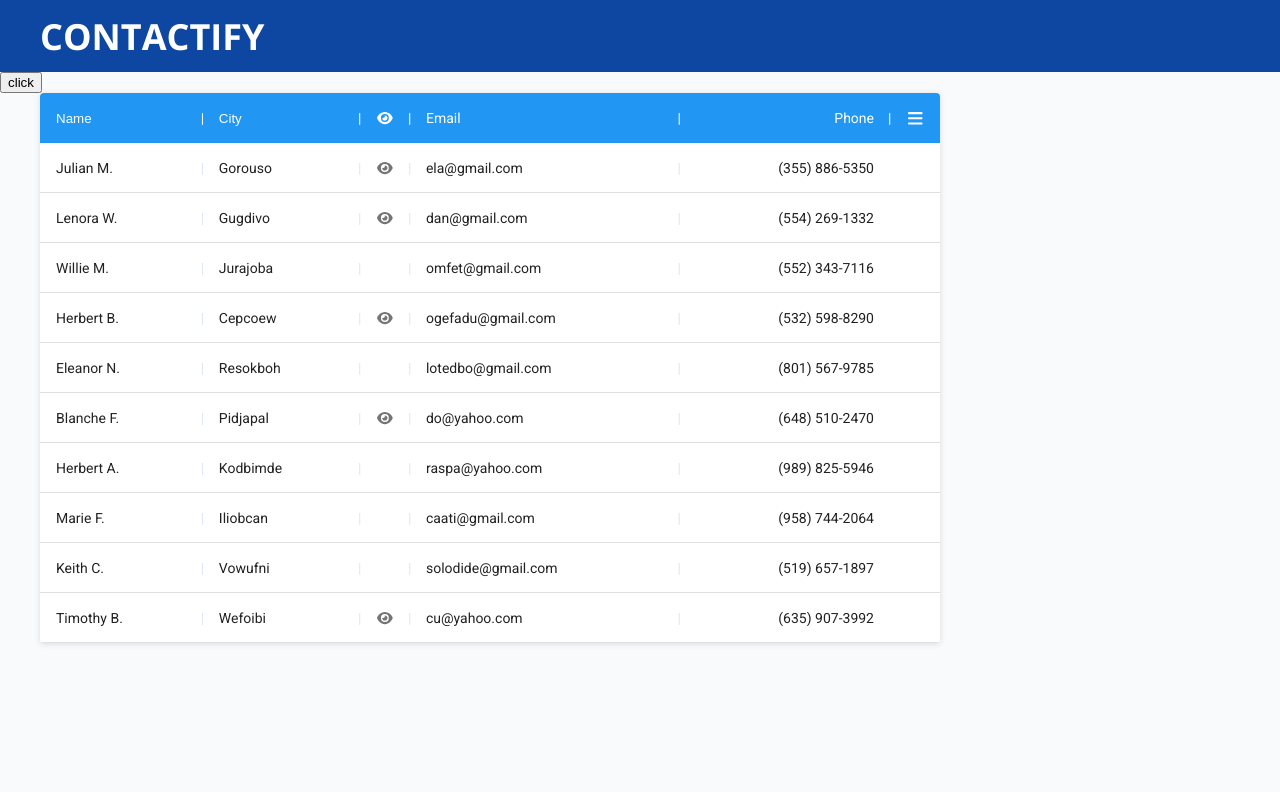
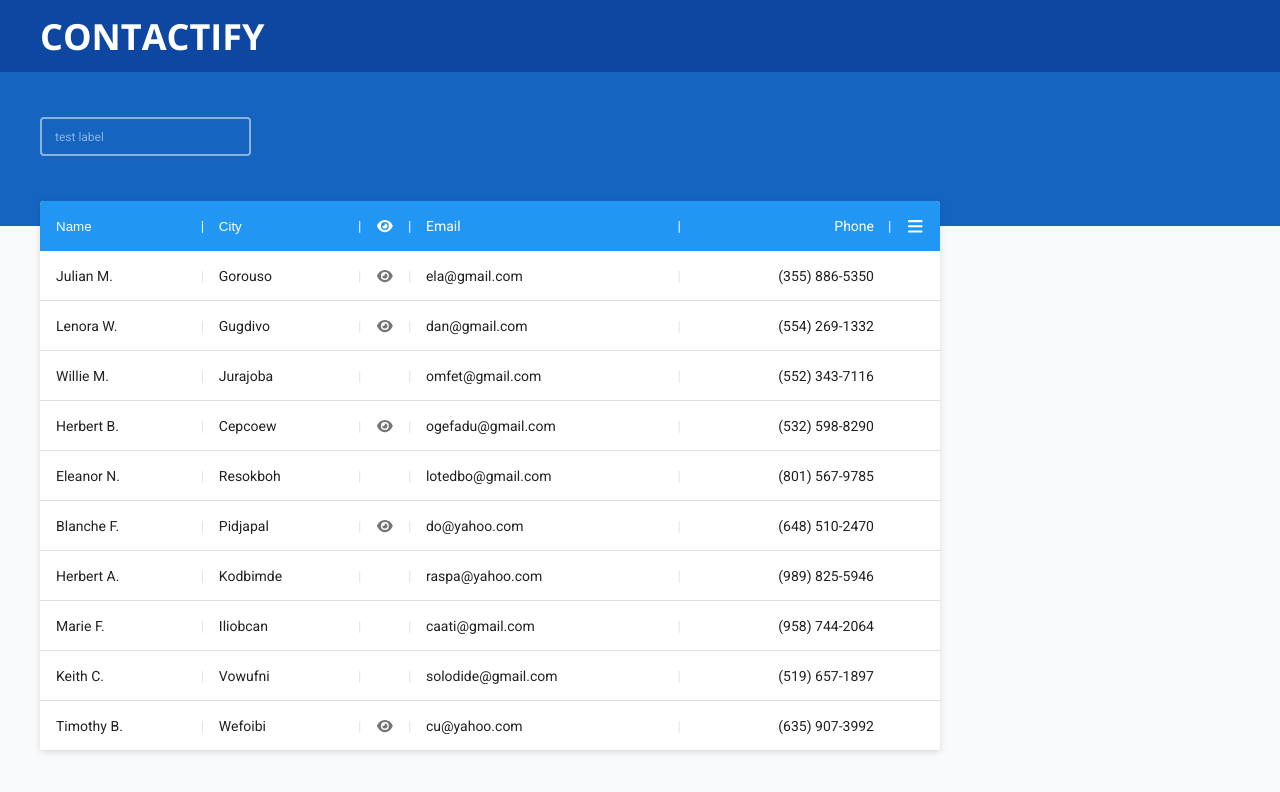
Before and after one commit to vytascepulis/metasite-task, a React (Vite) app: page / in a window 1280 px wide. Shown: the top 792 px of the page. Built offline with nearby package versions, Linux system fonts and the light colour scheme.

Commit message:
init <Input, <FilterBar

```diff
--- /dev/null
+++ b/src/components/Input/index.tsx
@@ -0,0 +1,32 @@
+import style from "./style.module.sass";
+import { useState } from "react";
+import classNames from "classnames";
+
+interface Props {
+  label: string;
+  onChange: (value: string) => void;
+}
+
+const Input = ({ label, onChange }: Props) => {
+  const [value, setValue] = useState("");
+
+  const handleOnChange = (event: React.ChangeEvent<HTMLInputElement>) => {
+    const val = event.target.value;
+    onChange(val);
+    setValue(val);
+  };
+
+  return (
+    <div className={style.inputWrapper}>
+      <input
+        className={classNames(style.input, { [style.isFilled]: value })}
+        type="text"
+        onChange={handleOnChange}
+        value={value}
+      />
+      <span className={style.label}>{label}</span>
+    </div>
+  );
+};
+
+export default Input;
--- /dev/null
+++ b/src/components/Input/style.module.sass
@@ -0,0 +1,43 @@
+@import '../../styles/imports'
+
+.inputWrapper
+  position: relative
+  color: $white
+  font-family: Roboto, sans-serif
+
+  .input
+    border: 2px solid $alphaWhite50
+    background: transparent
+    padding: 10px 15px
+    outline: none
+    border-radius: $borderRadiusS
+    color: $white
+    transition: border-color .3s ease-in-out
+
+    &:hover
+      border-color: $alphaWhite80
+
+      & + .label
+        color: $alphaWhite80
+
+    &:focus, &.isFilled
+      border-color: $alphaWhite80
+
+      & + .label
+        left: 15px
+        top: 0
+        color: $alphaWhite80
+        padding: 0 5px
+        font-size: 10px
+
+  .label
+    font-size: 12px
+    position: absolute
+    background: $blue800
+    top: 50%
+    left: 15px
+    transform: translateY(-50%)
+    padding: 0
+    color: $alphaWhite50
+    pointer-events: none
+    transition: all .3s ease-in-out
--- a/src/components/Table/style.module.sass
+++ b/src/components/Table/style.module.sass
@@ -20,6 +20,10 @@
     display: flex
     align-items: center
     gap: 5px
+    transition: background .2s ease-in-out
+
+    &:hover
+      background: darken($blue500, 5%)
 
   thead
     background: $blue500
--- a/src/containers/App/index.tsx
+++ b/src/containers/App/index.tsx
@@ -1,11 +1,13 @@
-import Header from "../../components/Header";
-import Content from "../../components/Content";
+import Header from "../Header";
+import Contacts from "../Contacts";
+import FilterBar from "../FilterBar";
 
 const App = () => {
   return (
     <main>
       <Header />
-      <Content />
+      <FilterBar />
+      <Contacts />
     </main>
   );
 };
--- a/src/components/Content/index.tsx
+++ b/src/containers/Contacts/index.tsx
@@ -1,7 +1,7 @@
-import Table from "../Table";
+import Table from "../../components/Table";
 import jsonData from "./data.json";
 import "./style.sass";
-import { Column } from "../Table/types.ts";
+import { Column } from "../../components/Table/types.ts";
 import { FontAwesomeIcon } from "@fortawesome/react-fontawesome";
 import { faEye } from "@fortawesome/free-solid-svg-icons";
 import { useState } from "react";
@@ -44,14 +44,11 @@ const columns: Column[] = [
   },
 ];
 
-const Content = () => {
-  const [state, setState] = useState(jsonData.data);
+const Contacts = () => {
+  const [state] = useState(jsonData.data);
 
   return (
     <div className="content">
-      <button type="button" onClick={() => setState([jsonData.data[0]])}>
-        click
-      </button>
       <div className="inner">
         <Table columns={columns} data={state} />
       </div>
@@ -59,4 +56,4 @@ const Content = () => {
   );
 };
 
-export default Content;
+export default Contacts;
--- a/src/components/Content/style.sass
+++ b/src/containers/Contacts/style.sass
@@ -1,6 +1,7 @@
 @import '../../styles/imports'
 
 .content
+  margin-top: -$contactsOverflow
 
   .inner
     max-width: $breakpointM
--- /dev/null
+++ b/src/containers/FilterBar/index.tsx
@@ -0,0 +1,14 @@
+import style from "./style.module.sass";
+import Input from "../../components/Input";
+
+const FilterBar = () => {
+  return (
+    <div className={style.filterBarWrapper}>
+      <div className={style.inner}>
+        <Input label="test label" onChange={(val) => console.log(val)} />
+      </div>
+    </div>
+  );
+};
+
+export default FilterBar;
--- /dev/null
+++ b/src/containers/FilterBar/style.module.sass
@@ -0,0 +1,9 @@
+@import '../../styles/imports'
+
+.filterBarWrapper
+  background: $blue800
+  padding: 45px 0 calc(45px + $contactsOverflow) 0
+
+  .inner
+    max-width: $breakpointM
+    margin: 0 auto
--- a/src/styles/variables.sass
+++ b/src/styles/variables.sass
@@ -14,8 +14,10 @@ $green: #1DE9B6
 
 $white: #FFFFFF
 $white100: #F9FAFB
+$alphaWhite80: rgba($white, .8)
+$alphaWhite50: rgba($white, .5)
+
 $black: #000000
-
 $alphaBlack87: rgba($black, .87)
 $alphaBlack54: rgba($black, .54)
 $alphaBlack12: rgba($black, .12)
@@ -24,3 +26,8 @@ $alphaBlack12: rgba($black, .12)
 // BORDER RADIUS
 
 $borderRadiusS: 4px
+
+
+// CUSTOM
+
+$contactsOverflow: 25px
```
Also changed, not shown: src/containers/Contacts/data.json (renamed from src/components/Content/data.json), src/containers/Header/index.tsx (renamed from src/components/Header/index.tsx), src/containers/Header/style.sass (renamed from src/components/Header/style.sass).
